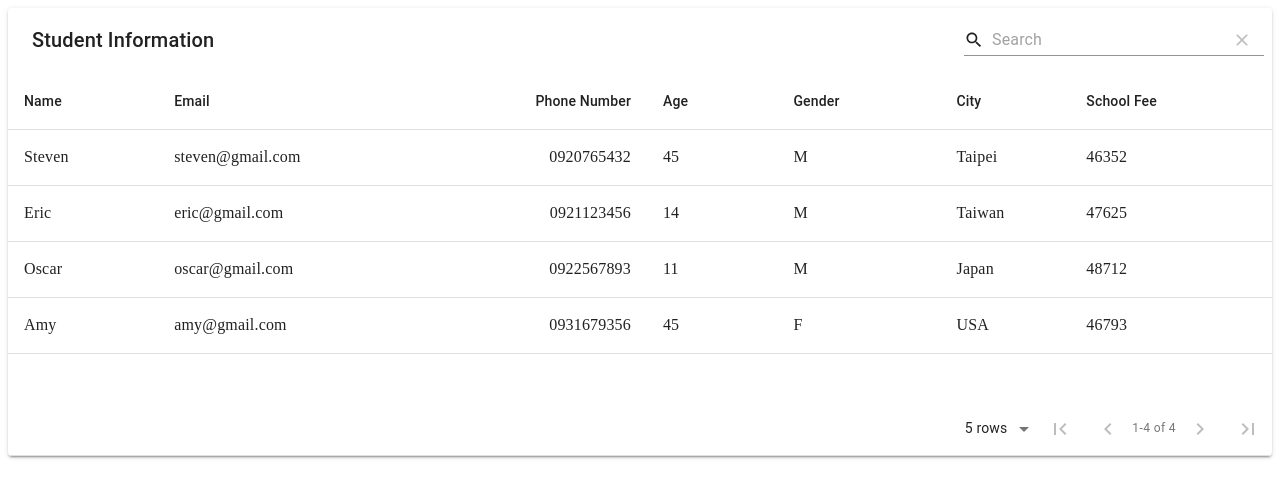
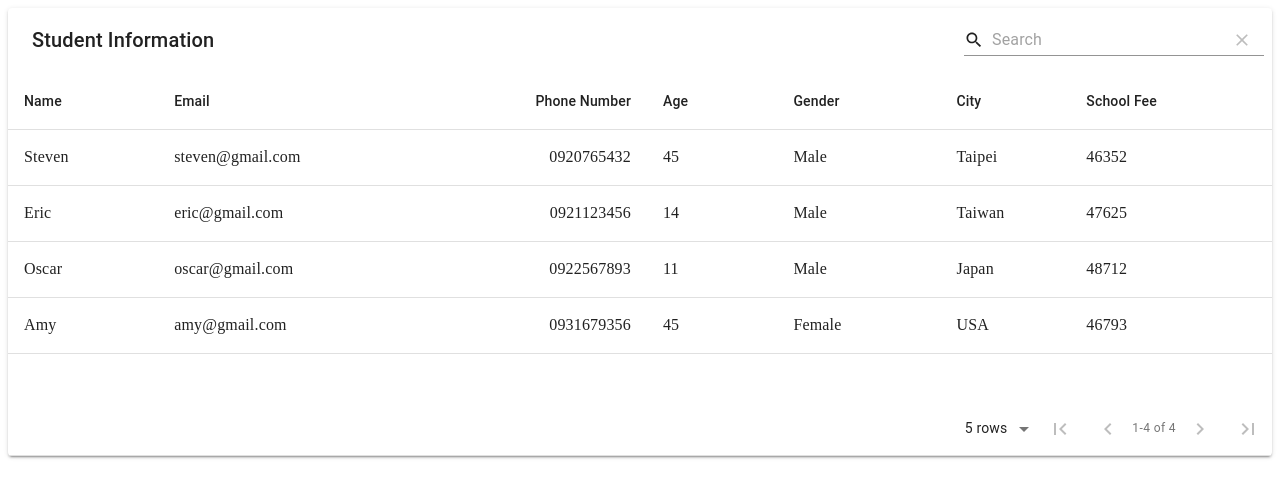
Before and after one commit to pluto123/material_table, a React (Create React App) app: page / in a window 1280 px wide. Shown: the top 498 px of the page. Built offline with nearby package versions, Linux system fonts and the light colour scheme.

Commit message:
將原本的數值作轉換 M->Male

```diff
--- a/src/App.js
+++ b/src/App.js
@@ -44,12 +44,17 @@ function App() {
     { name: "Amy", email: "amy@gmail.com", phone: "0931679356", age: 45, gender: "F", city: "USA", fee: 46793 }
   ])
 
+  const genderLookup = {
+    M: "Male",
+    F: "Female"
+  }
+
   const columns = [
     { title: "Name", field: "name" },
     { title: "Email", field: "email" },
     { title: "Phone Number", field: "phone", align: 'right' }, // align: [right | center | left]
     { title: "Age", field: "age" },
-    { title: "Gender", field: "gender" },
+    { title: "Gender", field: "gender", lookup: genderLookup },
     { title: "City", field: "city" },
     { title: "School Fee", field: "fee" }
   ]
```
